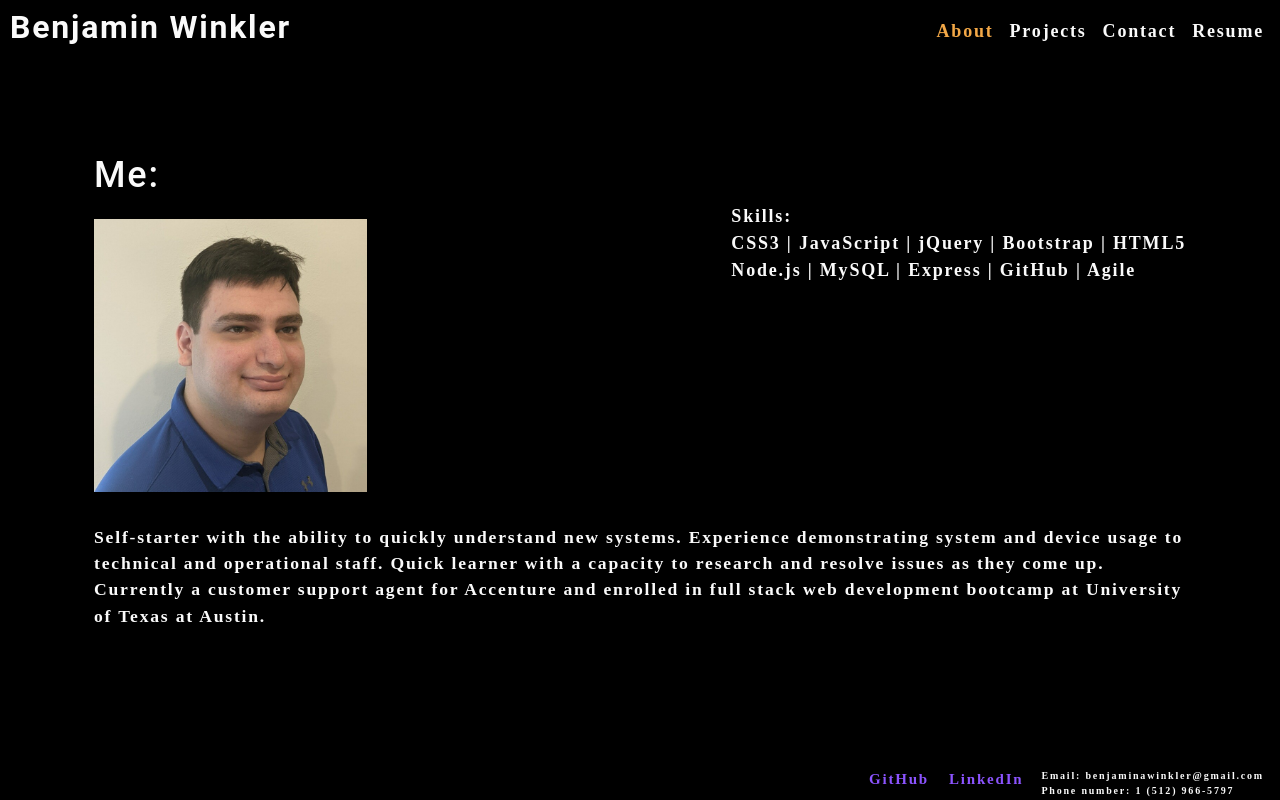
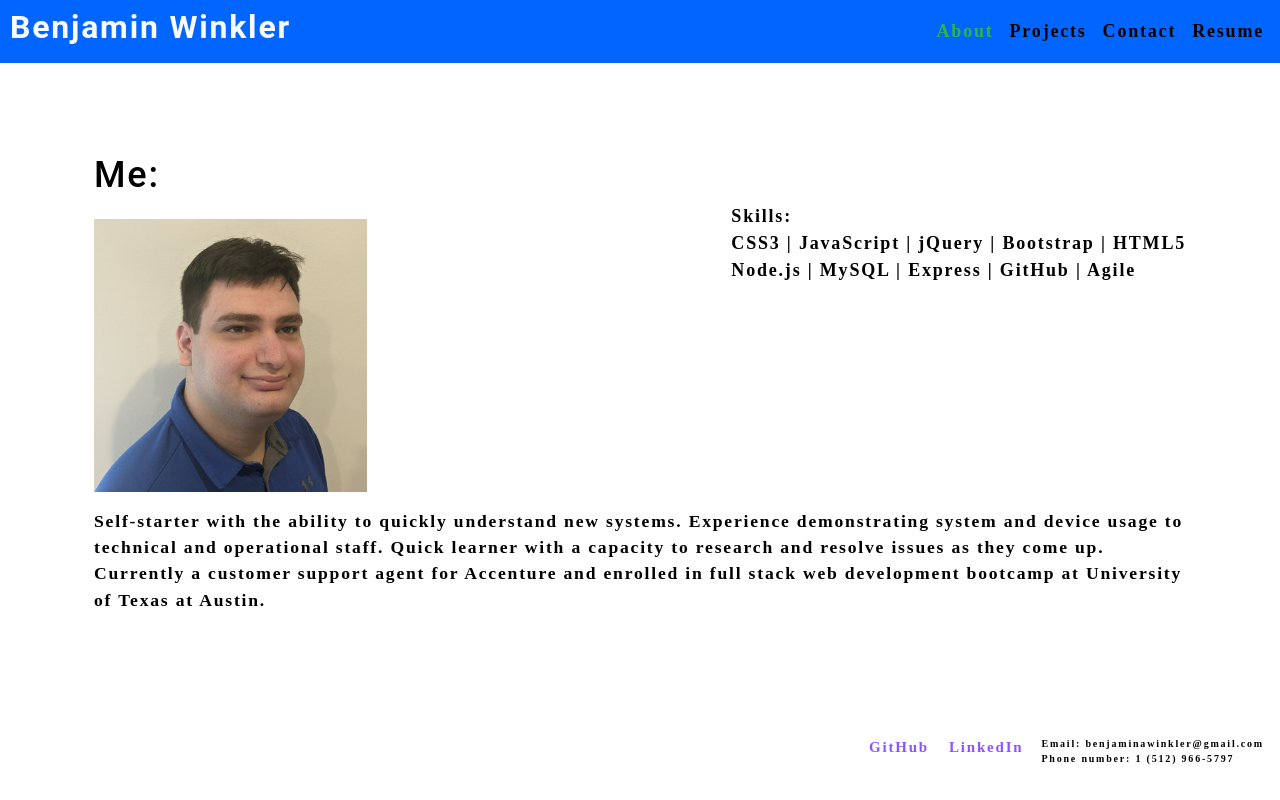
Before and after one commit to Winkler102/react-portfolio, a React (Create React App) app: page / in a window 1280 px wide. Built offline with nearby package versions, Linux system fonts and the light colour scheme.

Commit message:
change styles

```diff
--- a/src/components/About/index.js
+++ b/src/components/About/index.js
@@ -12,7 +12,7 @@ function About() {
                 CSS3 | JavaScript | jQuery | Bootstrap | HTML5
                 <br />
                 Node.js | MySQL | Express | GitHub | Agile
-                <div className="my-2">
+                <div className="">
                     <p>
                         Self-starter with the ability to quickly understand new systems.  Experience demonstrating system and device usage to technical and operational staff. Quick learner with a capacity to research and resolve issues as they come up. Currently a customer support agent for Accenture and enrolled in full stack web development bootcamp at University of Texas at Austin.
                     </p>
--- a/src/index.css
+++ b/src/index.css
@@ -6,8 +6,8 @@ main {
 }
 :root {
   --primary: #8c54ff;
-  --secondary: #F3A847;
-  --tertiary: #B12704;
+  --secondary: #30b446;
+  --tertiary: #30b446;
   --light: #fafafa;
   --dark: #000000;
   --darker: #111111;
@@ -15,7 +15,8 @@ main {
   --spacing-one: calc(1rem * 0.5);
   --spacing-two: calc(1rem);
   --spacing-five: calc(2.5rem);
-
+  --background-1: #ffffff;
+  --background-2: #0066ff;
 }
 
 * {
@@ -34,8 +35,8 @@ body {
   line-height: 1.5;
   font-size: 18px;
   letter-spacing: .1em;
-  background: var(--dark);
-  color: var(--light);
+  background: var(--background-1);
+  color: var(--dark);
   font-family: 'Poiret One', cursive;
 
 }
@@ -92,7 +93,7 @@ a:hover {
 }
 
 header {
-  background: var(--dark);
+  background: var(--background-2);
   position: sticky;
   top: 0;
 }
@@ -247,6 +248,7 @@ textarea {
   width: 300px;
   height: 300px;
   margin: 50px;
+  background-position: center;
 }
 
 .projectInfo {
```
Also changed, not shown: src/assets/projectImgs/teamProfile.png.
